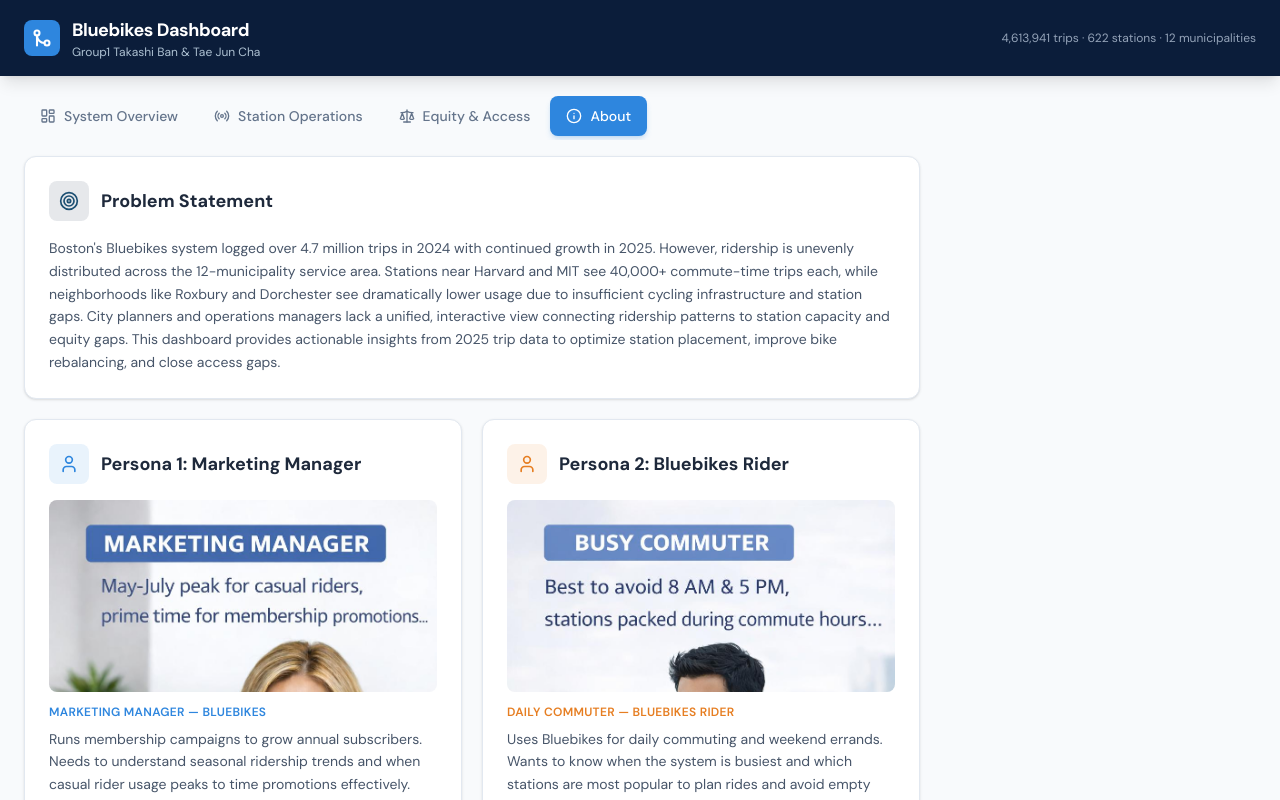
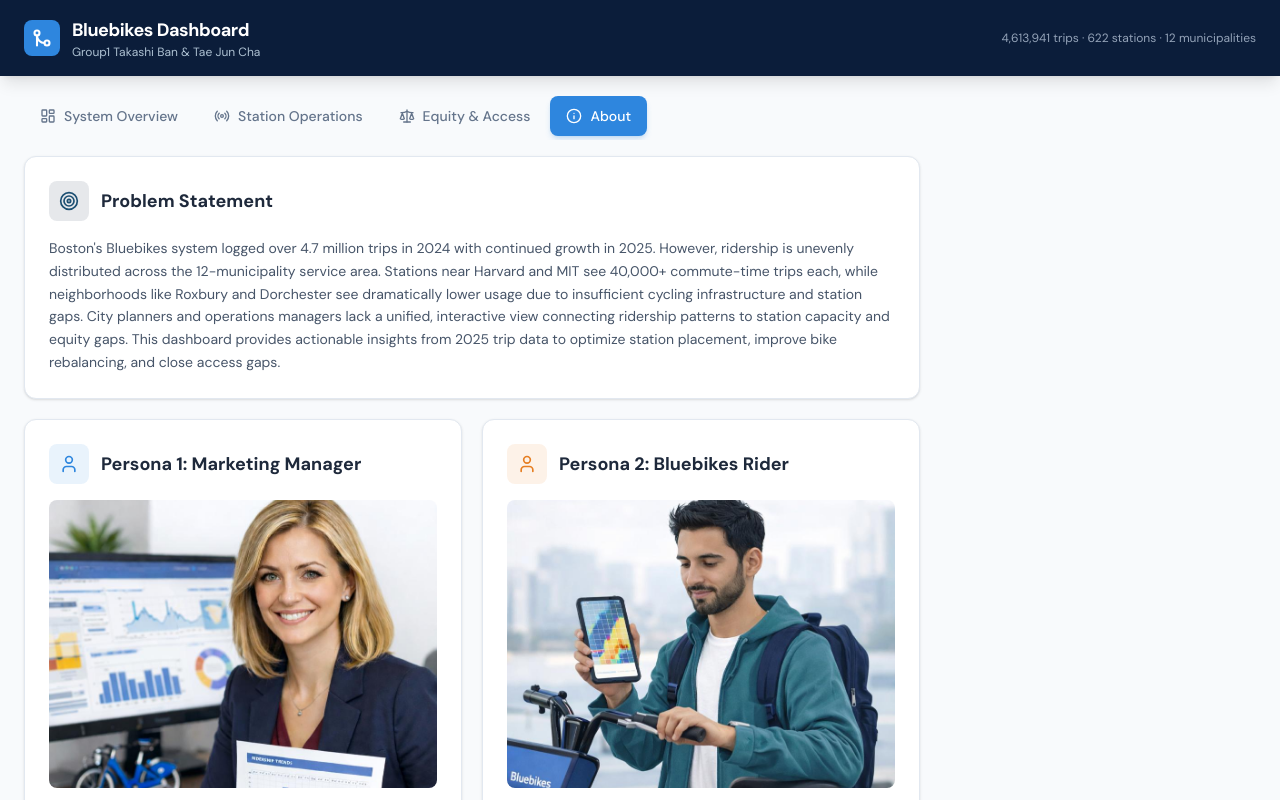
Before and after one commit to takashivan/bluebike_dashboard, a React (Vite) app: page / in a window 1280 px wide. Both pictures are taken after a click on the button "About". Shown: the top 800 px of the page. Built offline with nearby package versions, Linux system fonts and the light colour scheme.

Commit message:
Fix persona image height and positioning
Co-Authored-By: Claude Opus 4.6 <noreply@anthropic.com>

```diff
--- a/src/tabs/About.jsx
+++ b/src/tabs/About.jsx
@@ -37,7 +37,7 @@ export default function About() {
 
       <div className="grid grid-cols-1 md:grid-cols-2 gap-5">
         <Section icon={User} title="Persona 1: Marketing Manager" accent="blue">
-          <img src={`${import.meta.env.BASE_URL}images/persona_manager.jpeg`} alt="Marketing Manager persona" className="w-full h-48 object-cover object-top rounded-lg mb-3" />
+          <img src={`${import.meta.env.BASE_URL}images/persona_manager.jpeg`} alt="Marketing Manager persona" className="w-full h-72 object-cover object-center rounded-lg mb-3" />
           <p className="text-xs font-semibold text-blue uppercase tracking-wide mb-2">
             Marketing Manager — Bluebikes
           </p>
@@ -65,7 +65,7 @@ export default function About() {
         </Section>
 
         <Section icon={User} title="Persona 2: Bluebikes Rider" accent="orange">
-          <img src={`${import.meta.env.BASE_URL}images/persona_user.jpeg`} alt="Bluebikes Rider persona" className="w-full h-48 object-cover object-top rounded-lg mb-3" />
+          <img src={`${import.meta.env.BASE_URL}images/persona_user.jpeg`} alt="Bluebikes Rider persona" className="w-full h-72 object-cover object-center rounded-lg mb-3" />
           <p className="text-xs font-semibold text-orange uppercase tracking-wide mb-2">
             Daily Commuter — Bluebikes Rider
           </p>
```
